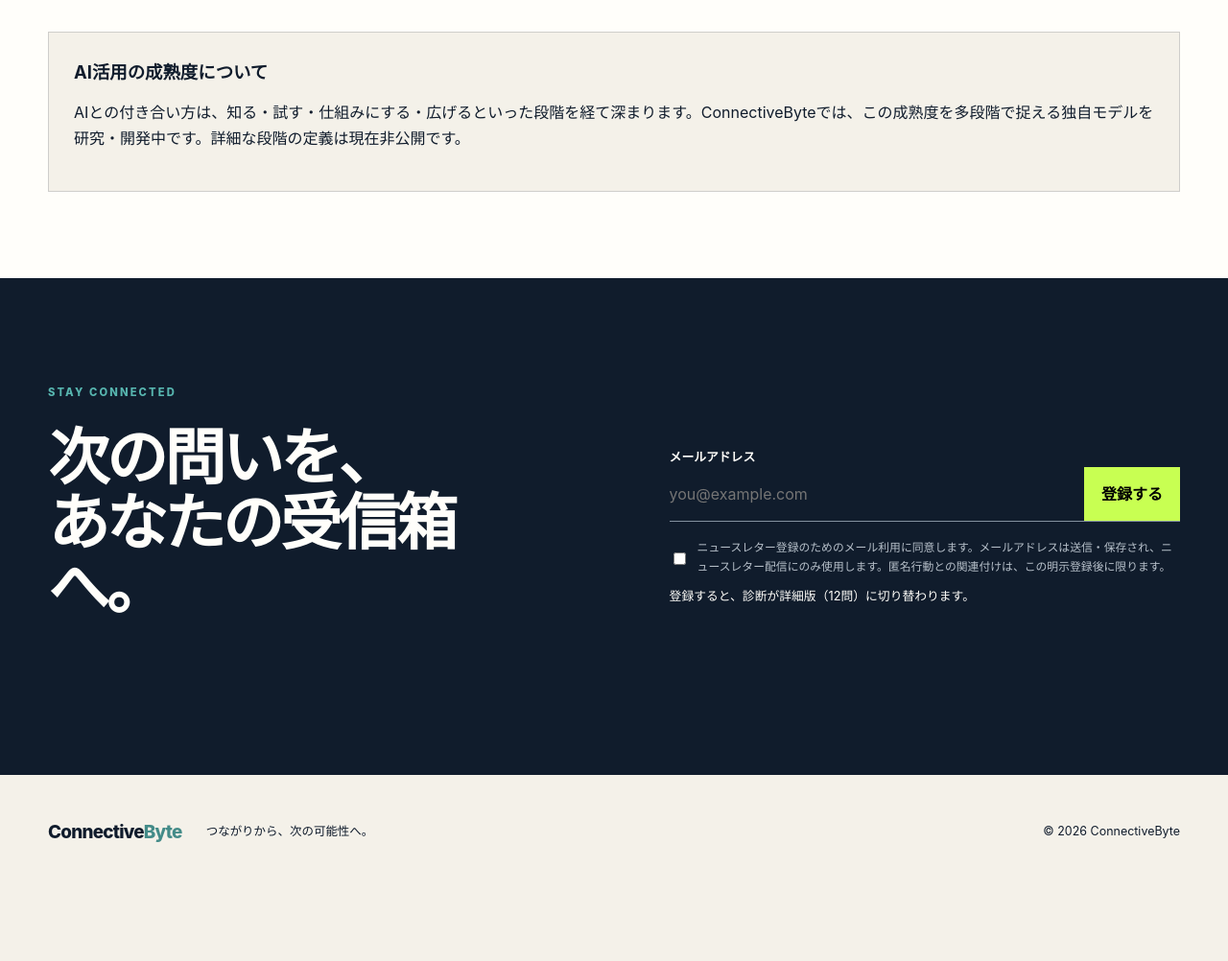
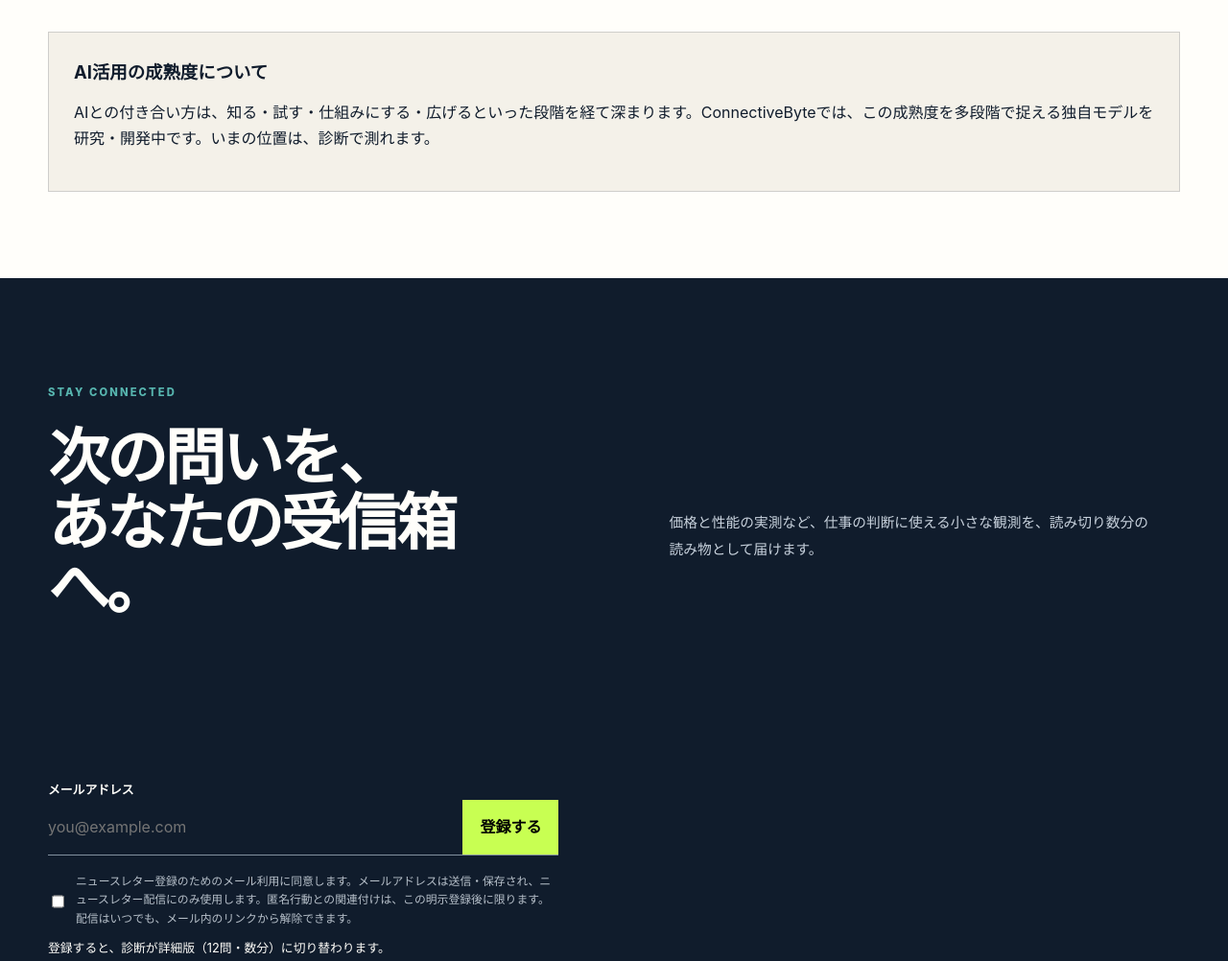
Before and after one commit to jinno2/connectivebyte-web, a website with bundled scripts: page index.html in a window 1280 px wide. Shown: the part 4324-5326 px from the top of the page at 96% size. Before the commit the page ends 5251 px from the top, so only its background shows below. Built offline with nearby package versions, Linux system fonts and the light colour scheme.

Commit message:
fix(content): LP面ペルソナ(PER-JP-0004)修正 — 非公開表現を診断導線へ、登録フォームに解除方法と配信内容・12問の所要目安を明示

```diff
--- a/index.html
+++ b/index.html
@@ -189,17 +189,18 @@
       </div>
       <div class="level-table" aria-labelledby="level-table-title">
         <h3 id="level-table-title">AI活用の成熟度について</h3>
-        <p>AIとの付き合い方は、知る・試す・仕組みにする・広げるといった段階を経て深まります。ConnectiveByteでは、この成熟度を多段階で捉える独自モデルを研究・開発中です。詳細な段階の定義は現在非公開です。</p>
+        <p>AIとの付き合い方は、知る・試す・仕組みにする・広げるといった段階を経て深まります。ConnectiveByteでは、この成熟度を多段階で捉える独自モデルを研究・開発中です。いまの位置は、診断で測れます。</p>
       </div>
     </section>
 
     <section class="newsletter" id="newsletter">
       <div><div class="section-label">STAY CONNECTED</div><h2>次の問いを、<br>あなたの受信箱へ。</h2></div>
+      <p class="newsletter-note">価格と性能の実測など、仕事の判断に使える小さな観測を、読み切り数分の読み物として届けます。</p>
       <form id="newsletter-form">
         <label for="email">メールアドレス</label>
         <div class="email-row"><input id="email" name="email" type="email" autocomplete="email" required placeholder="you@example.com"><button type="submit">登録する</button></div>
-        <label class="check"><input id="email-consent" type="checkbox" required> ニュースレター登録のためのメール利用に同意します。メールアドレスは送信・保存され、ニュースレター配信にのみ使用します。匿名行動との関連付けは、この明示登録後に限ります。</label>
-        <p class="form-status" id="newsletter-status" role="status">登録すると、診断が詳細版（12問）に切り替わります。</p>
+        <label class="check"><input id="email-consent" type="checkbox" required> ニュースレター登録のためのメール利用に同意します。メールアドレスは送信・保存され、ニュースレター配信にのみ使用します。匿名行動との関連付けは、この明示登録後に限ります。配信はいつでも、メール内のリンクから解除できます。</label>
+        <p class="form-status" id="newsletter-status" role="status">登録すると、診断が詳細版（12問・数分）に切り替わります。</p>
       </form>
     </section>
   </main>
--- a/styles.css
+++ b/styles.css
@@ -85,6 +85,7 @@ em { color: #318f89; font-style: normal; }
 .form-status { min-height: 1.5em; margin: 10px 0 0; font-size: .8rem; }
 .newsletter { color: var(--white); background: var(--ink); display: grid; grid-template-columns: 1fr 1fr; gap: 9vw; align-items: center; }
 .newsletter .section-label { margin-bottom: 25px; }
+.newsletter-note { margin: 22px 0 0; max-width: 34em; font-size: .92rem; line-height: 1.9; color: #c8d2dd; }
 #newsletter-form { max-width: 540px; }
 .email-row { display: flex; border-bottom: 1px solid #82909f; }
 .email-row input { min-width: 0; flex: 1; padding: 15px 0; color: var(--white); background: transparent; border: 0; outline: none; }
```
